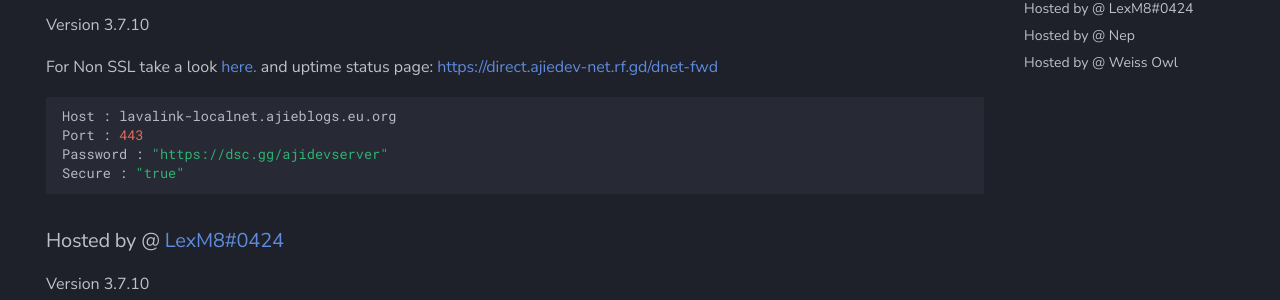
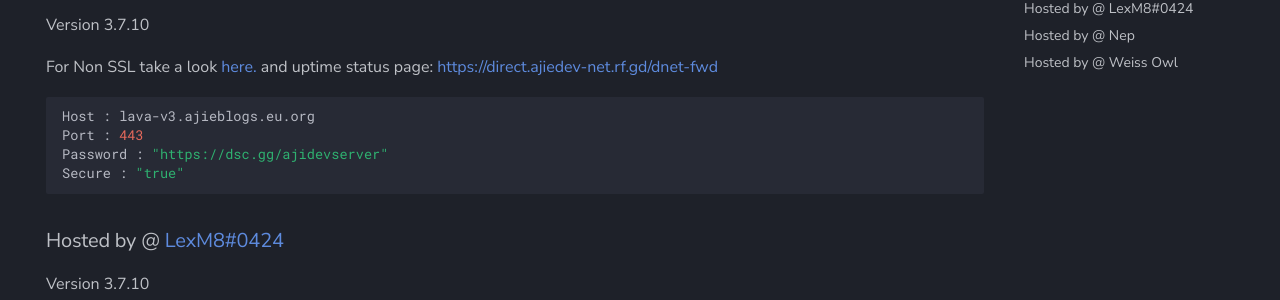
Before and after one commit to DarrenOfficial/lavalink-list, an MkDocs documentation site: the page built from docs/SSL/lavalink-with-ssl.md, in a window 1280 px wide and 900 px high, scrolled down 662 px. Shown: the part 153-453 px from the top of the window. Built offline with MkDocs 1.6.1 and Material for MkDocs 9.7.7, drawn with Linux system fonts in a browser that asks for light colours; comment, search, counter and statistics services are not loaded.

Commit message:
Update lavalink-with-ssl.md

````diff
--- a/docs/SSL/lavalink-with-ssl.md
+++ b/docs/SSL/lavalink-with-ssl.md
@@ -39,7 +39,7 @@ Version 3.7.10
 
 For Non SSL take a look [here.](https://lavalink.darrennathanael.com/NoSSL/lavalink-without-ssl/#hosted-by-ajiedev) and uptime status page: [https://direct.ajiedev-net.rf.gd/dnet-fwd](https://direct.ajiedev-net.rf.gd/dnet-fwd)
 ```bash
-Host : lavalink-localnet.ajieblogs.eu.org
+Host : lava-v3.ajieblogs.eu.org
 Port : 443
 Password : "https://dsc.gg/ajidevserver"
 Secure : "true"
````
